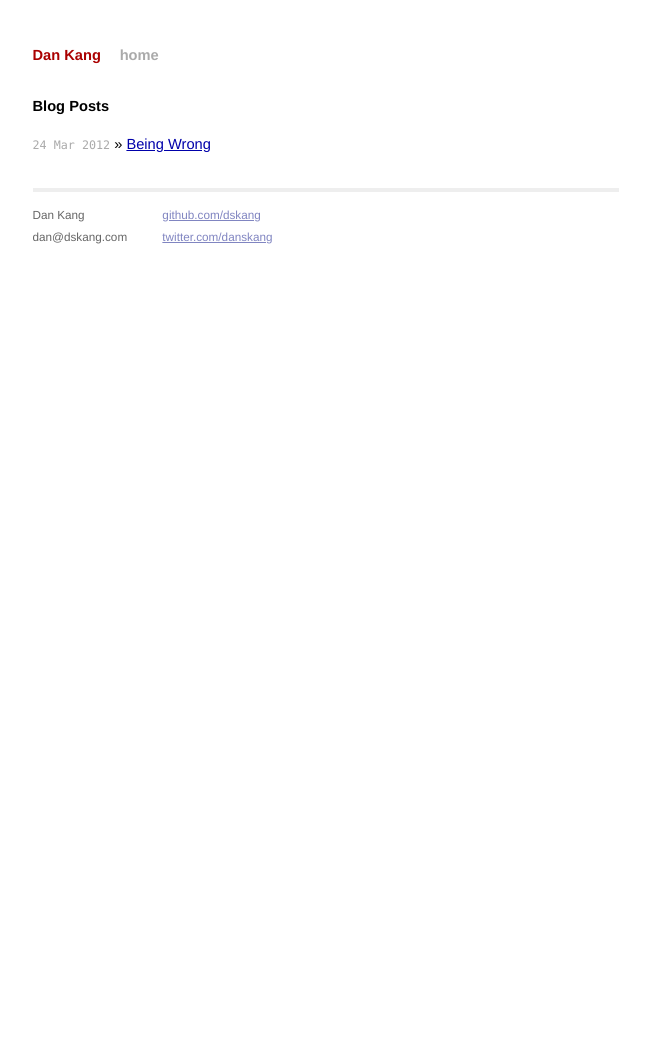
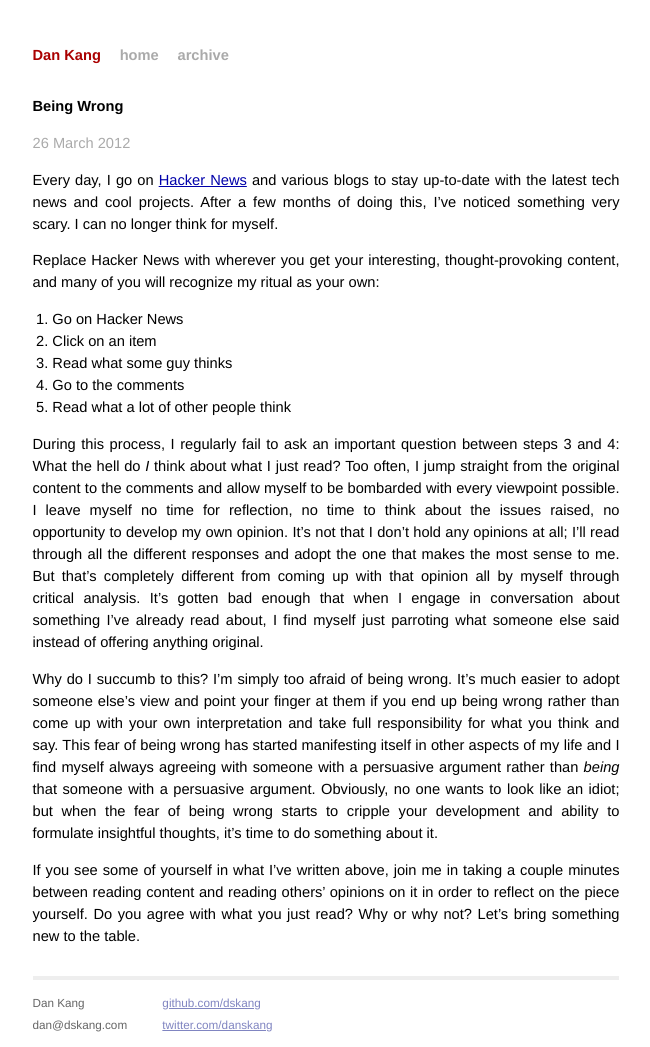
Before and after one commit to namukang/dskang.github.io, a Jekyll site: the page built from index.html, in a window 1280 px wide. Shown: the whole page, without its empty margins (314-964 px from the left). Built offline with Jekyll 4.4.1, drawn with Linux system fonts in a browser that asks for light colours; the list of posts is cut into pages by our own code; before the commit the page ends 944 px from its top, so only the background shows below that.

Commit message:
Change CSS and add new post

```diff
--- a/_config.yml
+++ b/_config.yml
@@ -1 +1,10 @@
+permalink: /:title/
+paginate: 10
+
+auto: true
+server: true
+
+# Github settings
+safe: true
+lsi: false
 pygments: true
--- a/_layouts/default.html
+++ b/_layouts/default.html
@@ -30,9 +30,10 @@
 <body>
 
 <div class="site">
-  <div class="title">
+  <div class="menu">
     <a href="/">Dan Kang</a>
     <a class="extra" href="/">home</a>
+    <a class="extra" href="/archive.html">archive</a>
   </div>
 
   {{ content }}
--- a/_posts/2012-03-24-being-wrong.md
+++ /dev/null
@@ -1,12 +0,0 @@
----
-layout: post
-title: Being Wrong
----
-
-# {{ page.title }}
-
-More and more, I've been realizing that one single fear has been
-holding me back: being wrong. In order to avoid being wrong, I end up
-not speaking up, not voicing my opinion, and not being noticed.
-
-This blog is about facing that fear. I'm ready to be wrong.
--- /dev/null
+++ b/_posts/2012-03-26-being-wrong.md
@@ -0,0 +1,53 @@
+---
+layout: post
+title: Being Wrong
+---
+
+<p class="meta">26 March 2012</p>
+
+Every day, I go on [Hacker News](http://news.ycombinator.com) and
+various blogs to stay up-to-date with the latest tech news and cool
+projects. After a few months of doing this, I've noticed something
+very scary. I can no longer think for myself.
+
+Replace Hacker News with wherever you get your interesting,
+thought-provoking content, and many of you will recognize my ritual as
+your own:
+
+1. Go on Hacker News
+2. Click on an item
+3. Read what some guy thinks
+4. Go to the comments
+5. Read what a lot of other people think
+
+During this process, I regularly fail to ask an important question
+between steps 3 and 4: What the hell do _I_ think about what I just
+read? Too often, I jump straight from the original content to the
+comments and allow myself to be bombarded with every viewpoint
+possible. I leave myself no time for reflection, no time to think
+about the issues raised, no opportunity to develop my own opinion.
+It's not that I don't hold any opinions at all; I'll read through all
+the different responses and adopt the one that makes the most sense to
+me. But that's completely different from coming up with that opinion
+all by myself through critical analysis. It's gotten bad enough that
+when I engage in conversation about something I've already read about,
+I find myself just parroting what someone else said instead of
+offering anything original.
+
+Why do I succumb to this? I'm simply too afraid of being wrong. It's
+much easier to adopt someone else's view and point your finger at them
+if you end up being wrong rather than come up with your own
+interpretation and take full responsibility for what you think and
+say. This fear of being wrong has started manifesting itself in other
+aspects of my life and I find myself always agreeing with someone with
+a persuasive argument rather than *being* that someone with a
+persuasive argument. Obviously, no one wants to look like an idiot;
+but when the fear of being wrong starts to cripple your development
+and ability to formulate insightful thoughts, it's time to do
+something about it.
+
+If you see some of yourself in what I've written above, join me in
+taking a couple minutes between reading content and reading others'
+opinions on it in order to reflect on the piece yourself. Do you agree
+with what you just read? Why or why not? Let's bring something new to
+the table.
--- a/css/screen.css
+++ b/css/screen.css
@@ -57,6 +57,24 @@ table {
 /*
 /*****************************************************************************/
 
+.posts .post {
+    margin-bottom: 2em;
+}
+
+.pagination a {
+    text-decoration: none;
+}
+
+.next {
+    float: right;
+}
+
+/*****************************************************************************/
+/*
+/* Archive
+/*
+/*****************************************************************************/
+
 ul.posts {
     list-style-type: none;
     margin-bottom: 2em;
@@ -86,28 +104,28 @@ ul.posts {
     line-height: 1.5em;
 }
 
-.title {
+.menu {
     color: #a00;
     font-weight: bold;
     margin-bottom: 2em;
 }
 
-  .site .title a {
+.site .menu a {
     color: #a00;
     text-decoration: none;
 }
 
-  .site .title a:hover {
-    color: black;
+.site .menu a:hover {
+/* color: black; */
 }
 
-  .site .title a.extra {
+.site .menu a.extra {
     color: #aaa;
     text-decoration: none;
     margin-left: 1em;
 }
 
-  .site .title a.extra:hover {
+.site .menu a.extra:hover {
     color: black;
 }
 
@@ -148,43 +166,51 @@ ul.posts {
 /*
 /*****************************************************************************/
 
-#post {
+.post {
 
+}
+
+.post .title a {
+    color: #000;
+    text-decoration: none;
+}
+.post .title a:hover {
+    color: #a00;
 }
 
 /* standard */
 
-  #post pre {
+.post pre {
     border: 1px solid #ddd;
     background-color: #eef;
     padding: 0 .4em;
 }
 
-  #post ul,
-  #post ol {
+.post ul,
+.post ol {
     margin-left: 1.35em;
 }
 
-  #post code {
+.post code {
     border: 1px solid #ddd;
     background-color: #eef;
     font-size: 85%;
     padding: 0 .2em;
 }
 
-    #post pre code {
+.post pre code {
     border: none;
 }
 
 /* terminal */
 
-  #post pre.terminal {
+.post pre.terminal {
     border: 1px solid black;
     background-color: #333;
     color: white;
 }
 
-  #post pre.terminal code {
+.post pre.terminal code {
     background-color: #333;
 }
 
--- a/index.html
+++ b/index.html
@@ -3,10 +3,28 @@ layout: default
 title: Dan Kang
 ---
 
-<div id="home">
-  <h1>Blog Posts</h1>
-  <ul class="posts">
-    {% for post in site.posts %}
-      <li><span>{{ post.date | date_to_string }}</span> &raquo; <a href="{{ post.url }}">{{ post.title }}</a></li>
-    {% endfor %}
-  </ul>
+<div class="posts">
+  {% for post in paginator.posts %}
+  <div class="post">
+    <h1 class="title">
+      <a href="{{ post.url }}" title="{{ post.title }}" rel="bookmark">{{ post.title }}</a>
+    </h1>
+    <div class="content">
+      {{ post.content }}
+    </div>
+  </div>
+  {% endfor %}
+</div>
+
+<div class="pagination">
+  <span class="previous">
+    {% if paginator.previous_page %}
+    <a href="/page{{ paginator.previous_page }}/" title="Previous Page">&laquo; Previous</a>
+    {% endif %}
+  </span>
+  <span class="next">
+    {% if paginator.next_page %}
+    <a href="/page{{ paginator.next_page }}/" title="Next Page">Next &raquo;</a>
+    {% endif %}
+  </span>
+</div>
```
Also changed, not shown: _layouts/post.html (+21 -2 lines), archive.html (added, +13 -0 lines). Lines whose indentation alone changed are shown as unchanged.
